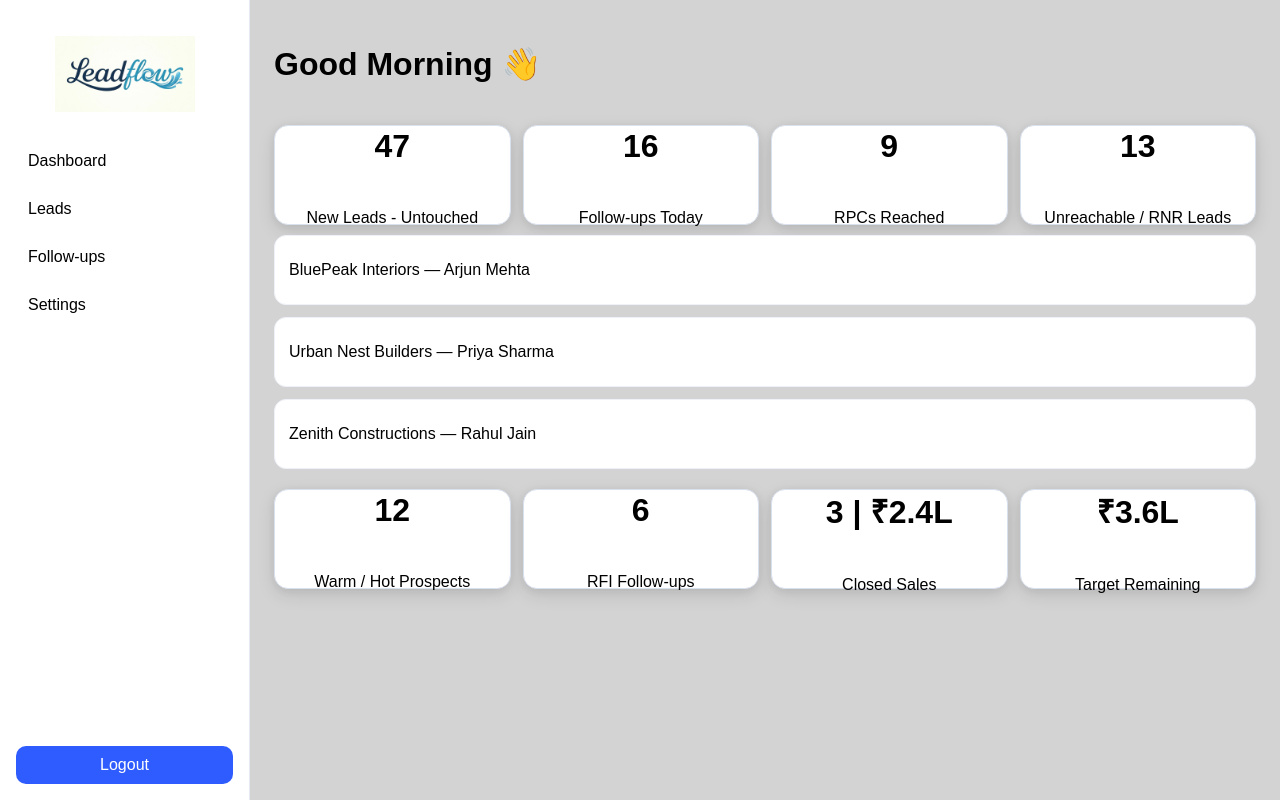
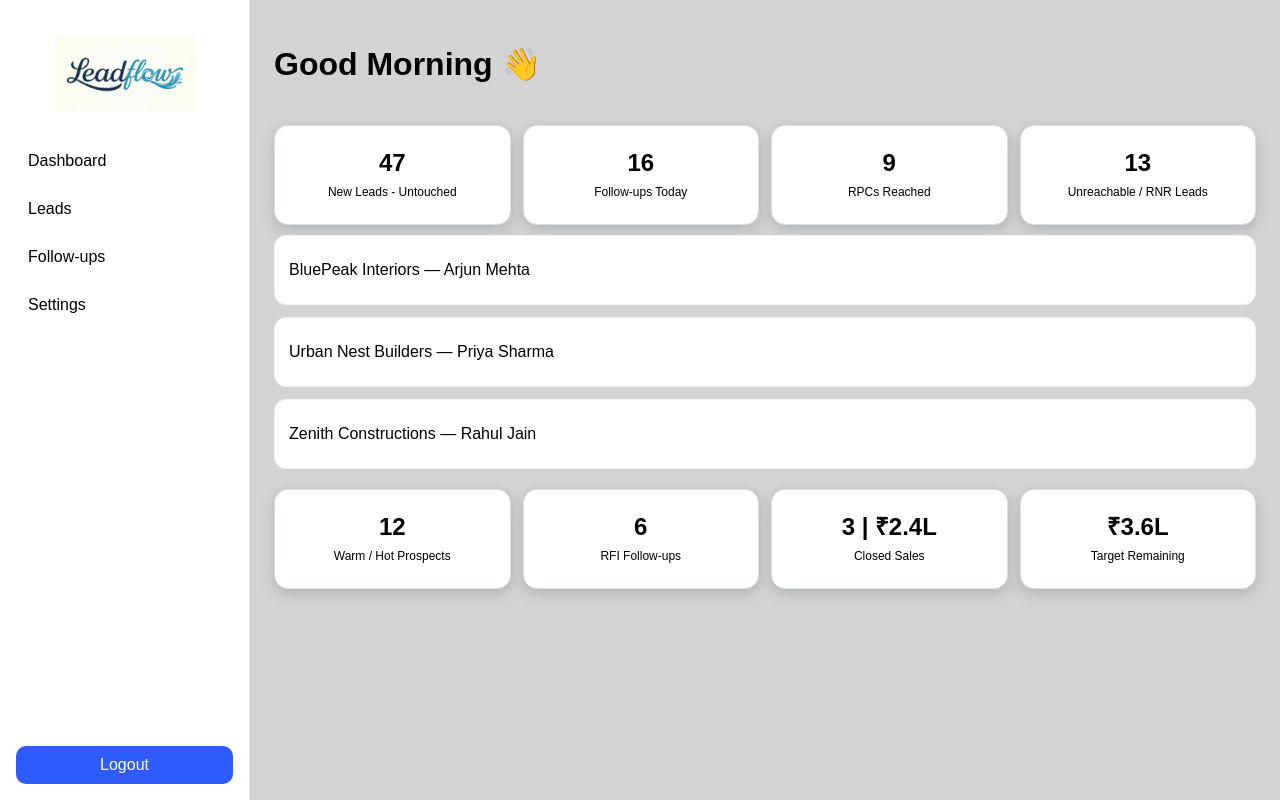
Before and after one commit to stirr3dz3phyr-ship-it/LeadFlow-WarMachine, a React (Vite) app: page / in a window 1280 px wide. Built offline with nearby package versions, Linux system fonts and the light colour scheme.

Commit message:
Update styles.css

```diff
--- a/src/styles.css
+++ b/src/styles.css
@@ -181,3 +181,15 @@ padding: 10px;
   display: flex;
   align-items: center;
 }
+
+.kpi-card h1 {
+  margin: 0;
+  font-size: 24px;
+  line-height: 1;
+}
+
+.kpi-card p {
+  margin: 4px 0 0 0;
+  font-size: 12px;
+  line-height: 1.2;
+}
```
